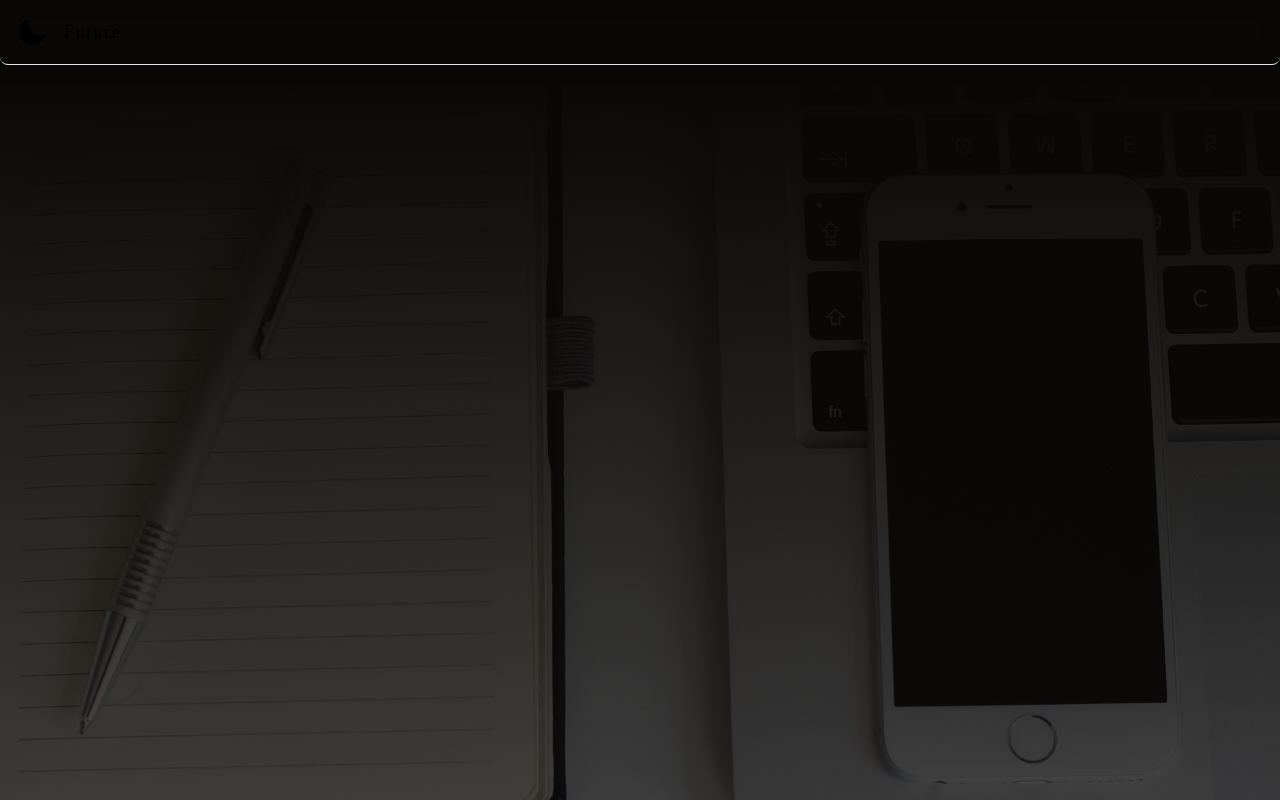
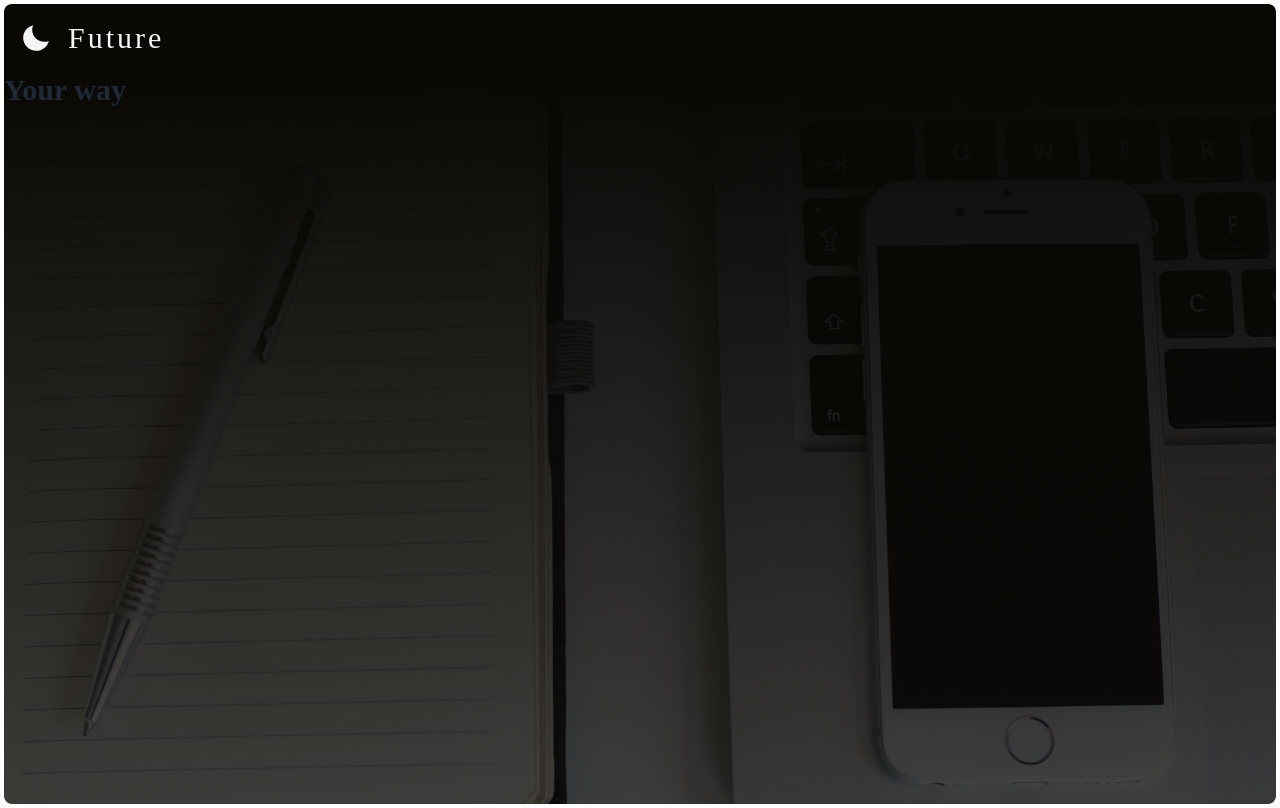
Before and after one commit to pawelek7k/future, a Next.js app: page / in a window 1280 px wide. Built offline with nearby package versions, Linux system fonts and the light colour scheme; a web font is replaced by a local one.

Commit message:
add styles

```diff
--- a/app/(marketing)/layout.tsx
+++ b/app/(marketing)/layout.tsx
@@ -1,6 +1,5 @@
 import type { Metadata } from "next";
 import { Inter } from "next/font/google";
-import { MarketingNavigation } from "../components/navigations/MarketingNav";
 import "../globals.css";
 
 const inter = Inter({ subsets: ["latin"] });
@@ -17,10 +16,7 @@ export default function RootLayout({
 }>) {
   return (
     <html lang="en">
-      <body className={inter.className}>
-        <MarketingNavigation />
-        {children}
-      </body>
+      <body className={inter.className}>{children}</body>
     </html>
   );
 }
--- a/app/(marketing)/page.tsx
+++ b/app/(marketing)/page.tsx
@@ -1,6 +1,14 @@
+import { FirstHeading } from "../components/global/Heading";
+import { MarketingNavigation } from "../components/navigations/MarketingNav";
+
 const Home: React.FC = () => {
   return (
-    <main className="flex min-h-screen flex-col items-center justify-between p-24 bg-hero-bg bg-center bg-no-repeat bg-cover"></main>
+    <main className="">
+      <section className="h-screen bg-hero-bg bg-center bg-no-repeat bg-cover m-1 rounded-lg">
+        <MarketingNavigation />
+        <FirstHeading>Your way</FirstHeading>
+      </section>
+    </main>
   );
 };
 export default Home;
--- a/app/components/navigations/MarketingNav.tsx
+++ b/app/components/navigations/MarketingNav.tsx
@@ -1,9 +1,9 @@
-import { Logo } from "../global/Logo";
+import { LightLogo } from "../global/Logo";
 
 export const MarketingNavigation: React.FC = () => {
   return (
-    <header className="flex justify-between p-4 w-full fixed z-40  backdrop-blur-md rounded-b-lg border-b top-0 items-center dark:border-b-zinc-800 shadow-lg">
-      <Logo />
+    <header className="flex justify-between p-4 ">
+      <LightLogo />
     </header>
   );
 };
```
